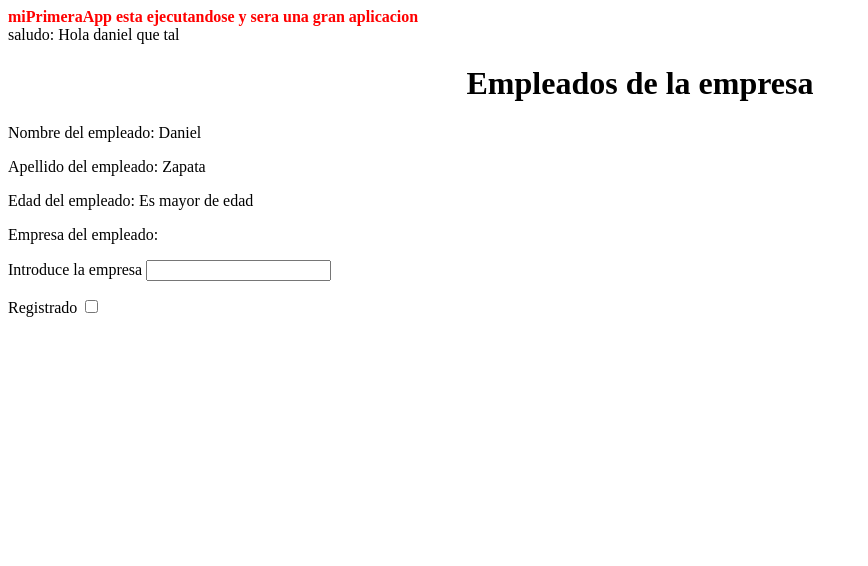
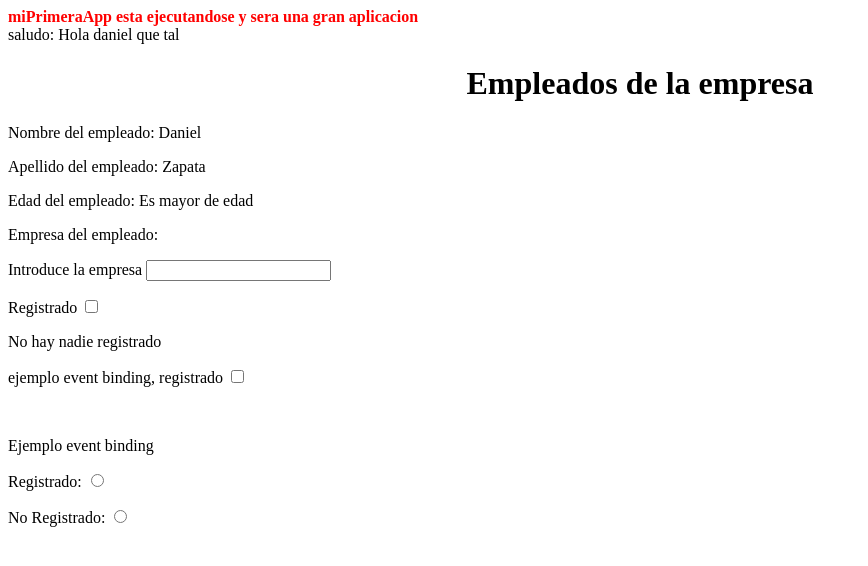
Before and after one commit to thedezz360/cursoAngular, an Angular app: page / in a window 1280 px wide. Shown: the top 566 px of the page, without its empty margins (0-868 px from the left). Built offline with nearby package versions, Linux system fonts and the light colour scheme.

Commit message:
terminado event binding, comienza two way binding

```diff
--- a/src/app/empleado/empleado.component.html
+++ b/src/app/empleado/empleado.component.html
@@ -6,12 +6,23 @@
 
 <p>Empresa del empleado: {{empresa.value }}</p>
 
-<!-- text intermpolation -->
+<!-- text interpolation, se declara con # -->
 <!-- al igualarlo a 0 el evento se ejecuta  -->
-<!-- hacemos un property binding con disabled, la propiedad va entre corchetes -->
+<!-- hacemos un property binding con disabled, la propiedad va entre corchetes []-->
 <p>Introduce la empresa <input type="text" #empresa (input)="0"  [disabled]="habilitarInput"></p>
 
 <p>Registrado <input type="checkbox" name="registro" id="registro" [checked]="usuRegistrado"></p>
 
 <!-- llamamos a la funcion -->
 {{getRegistroUsuario()}}
+
+
+{{textoDeRegistro}}
+<!-- 1 ejemplo event binding  -->
+<p>ejemplo event binding, registrado <input type="checkbox" id="registro"  (click)="setUsuarioRegistrado($event)"></p>
+
+<!-- 2 ejemplo event binding -->
+<br>
+<p>Ejemplo event binding</p>
+<p>Registrado: <input type="radio" value="si"  name="registrado" (click)="setUsuarioRegistrado($event)"></p>
+<p>No Registrado: <input type="radio"  value="no" name="registrado" (click)="setUsuarioRegistrado($event)"></p>
--- a/src/app/empleado/empleado.component.ts
+++ b/src/app/empleado/empleado.component.ts
@@ -37,6 +37,24 @@ export class EmpleadoComponent implements OnInit {
     return this.edad;
   }
 
+  //para usar con el event binding
+  textoDeRegistro="No hay nadie registrado";
+  //event se crea automaticamente al utilizar cualquier evento , simplemente lo
+  //estamos capturando
+  setUsuarioRegistrado(evento:Event){
+    //alert("El usuario se acaba de registrar");
+
+    //this.textoDeRegistro="El usuario se acaba de registrar";
+    //hacemos un casting del avento a htmlinputElement,
+    //aunque el evento provenia de un htmlinputElement
+    if((<HTMLInputElement>evento.target).value=="si"){
+      this.textoDeRegistro="El usuario se acaba de registrar";
+    }else{
+      this.textoDeRegistro="No hay nadie registrado";
+    }
+  }
+
+
 
   constructor() { }
 
```
